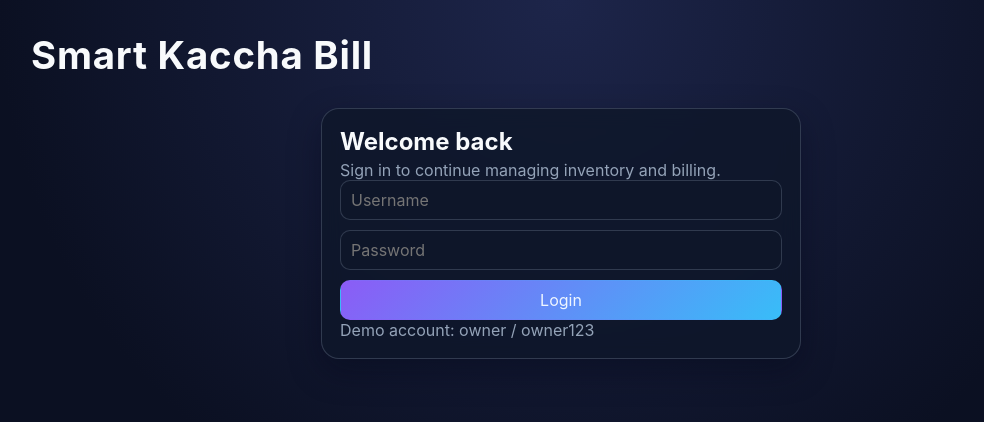
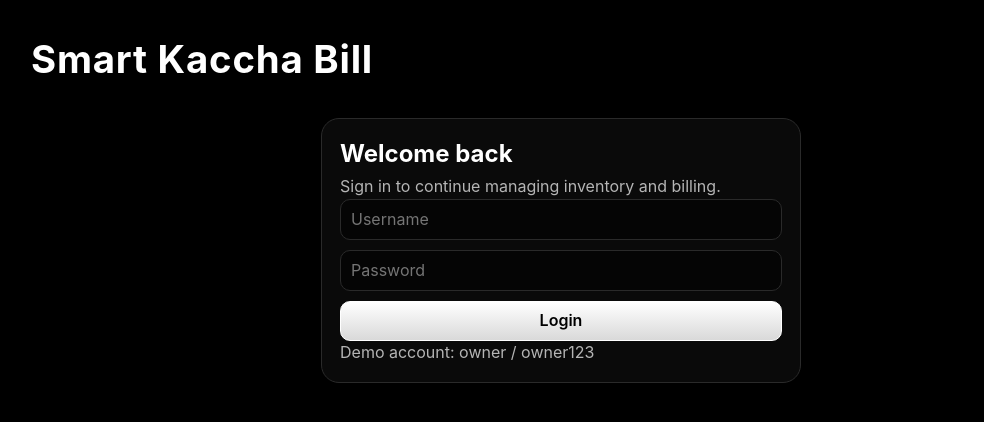
Before and after one commit to goldi0002/kcha-bill, a React (Vite) app in the folder frontend/: page /bills in a window 1280 px wide. Shown: the top 422 px of the page, without its empty margins (79-1063 px from the left). Built offline with nearby package versions, Linux system fonts and the light colour scheme.

Commit message:
Refine UI with monochrome black and white theme

```diff
--- a/frontend/src/styles.css
+++ b/frontend/src/styles.css
@@ -4,14 +4,15 @@
 
 :root {
   color-scheme: dark;
-  --bg: radial-gradient(circle at top, #1d254a, #0b1022 55%);
-  --surface: rgba(15, 23, 42, 0.84);
-  --panel: rgba(30, 41, 59, 0.8);
-  --border: rgba(148, 163, 184, 0.26);
-  --text: #f8fafc;
-  --muted: #94a3b8;
-  --accent: #8b5cf6;
-  --accent-2: #38bdf8;
+  --bg: #000000;
+  --surface: #0a0a0a;
+  --panel: #121212;
+  --border: #2a2a2a;
+  --text: #ffffff;
+  --muted: #b5b5b5;
+  --accent: #ffffff;
+  --accent-2: #d9d9d9;
+  --focus: #ffffff;
 }
 
 body {
@@ -20,6 +21,7 @@ body {
   min-height: 100vh;
   color: var(--text);
   background: var(--bg);
+  line-height: 1.45;
 }
 
 .page {
@@ -45,8 +47,8 @@ h2, h3, p {
   border: 1px solid var(--border);
   border-radius: 18px;
   padding: 18px;
-  backdrop-filter: blur(10px);
-  box-shadow: 0 12px 32px rgba(2, 6, 23, 0.35);
+  backdrop-filter: blur(6px);
+  box-shadow: 0 14px 34px rgba(0, 0, 0, 0.5);
 }
 
 .card-center {
@@ -110,7 +112,7 @@ h2, h3, p {
   padding: 10px;
   border-radius: 10px;
   border: 1px solid var(--border);
-  background: rgba(15, 23, 42, 0.6);
+  background: #080808;
 }
 
 .row {
@@ -149,9 +151,10 @@ select {
   min-width: 170px;
   padding: 8px 10px;
   color: var(--text);
-  background: rgba(15, 23, 42, 0.75);
+  background: #050505;
   border: 1px solid var(--border);
   border-radius: 10px;
+  transition: border-color 120ms ease, box-shadow 120ms ease;
 }
 
 label {
@@ -177,21 +180,32 @@ button,
 .btn-primary,
 .chip,
 .nav-link.active {
-  color: #eff6ff;
-  background: linear-gradient(135deg, var(--accent), var(--accent-2));
+  color: #000000;
+  background: linear-gradient(180deg, var(--accent), var(--accent-2));
+  border-color: #ffffff;
+  font-weight: 600;
 }
 
 .btn-ghost,
 .nav-link {
   color: var(--text);
-  background: rgba(15, 23, 42, 0.72);
+  background: #101010;
   border-color: var(--border);
 }
 
 button:hover,
 .nav-link:hover {
   transform: translateY(-1px);
-  filter: brightness(1.05);
+  filter: brightness(1.16);
+}
+
+button:focus-visible,
+.nav-link:focus-visible,
+input:focus-visible,
+select:focus-visible {
+  outline: none;
+  border-color: var(--focus);
+  box-shadow: 0 0 0 2px #000000, 0 0 0 4px var(--focus);
 }
 
 .nav-wrap {
@@ -207,7 +221,7 @@ button:hover,
 
 .cart-line {
   padding-bottom: 8px;
-  border-bottom: 1px solid rgba(148, 163, 184, 0.15);
+  border-bottom: 1px solid #1f1f1f;
 }
 
 .totals {
@@ -222,12 +236,13 @@ button:hover,
 
 .grand-total {
   font-size: 1.05rem;
-  color: #e2e8f0;
+  color: #ffffff;
+  font-weight: 700;
 }
 
 .error {
   margin: 0;
-  color: #fecaca;
+  color: #ff7f7f;
 }
 
 @media (max-width: 720px) {
```
